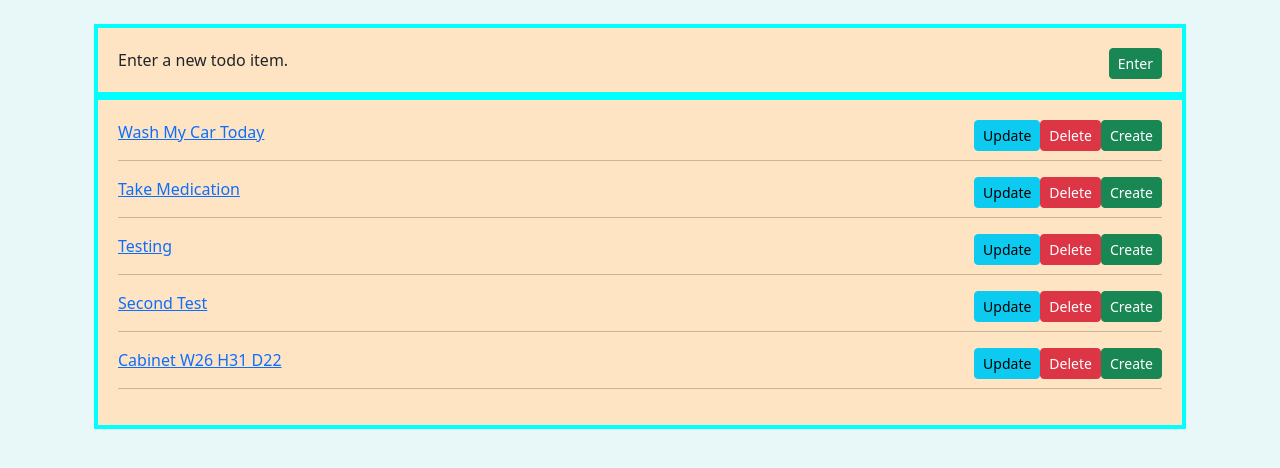
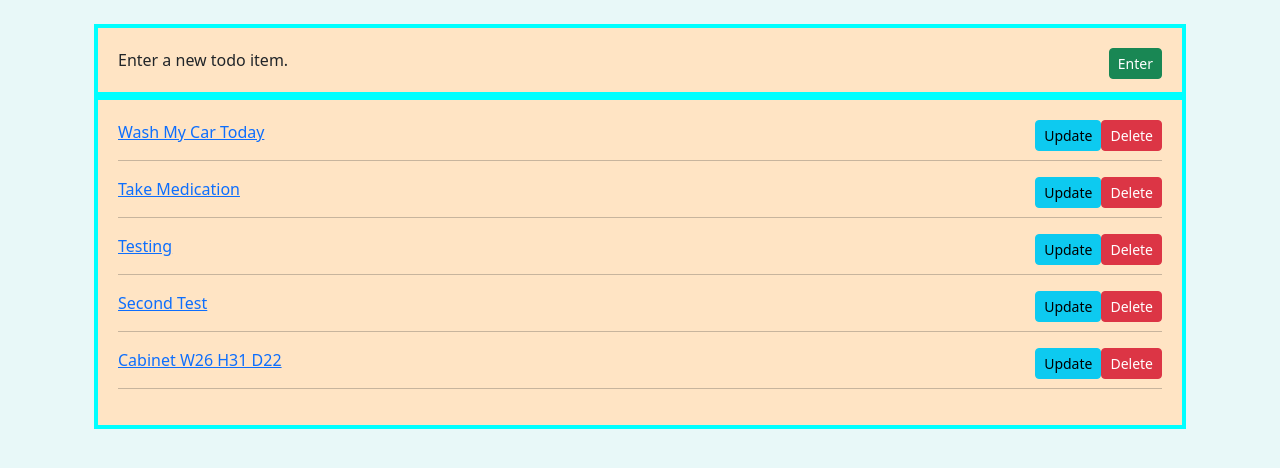
Before and after one commit to cromartie1020/todo_bu, a Django app: page / in a window 1280 px wide. Shown: the part 56-524 px from the top of the page. Run offline with Django 5.2, Linux system fonts and the light colour scheme; data comes from the database, SQL or seed files in the repository.

Commit message:
removed create from list.html

```diff
--- a/todo/templates/todo/todo_list.html
+++ b/todo/templates/todo/todo_list.html
@@ -20,9 +20,7 @@
               <li>
 
                  <a href="{% url 'todo_detail' todo.id %}">{{ todo|title }}</a>
-                 <a href="{% url 'todo_create' %}">
-                    <button class='btn btn-success btn-sm float-end' type='submit' value="Create">Create</button>
-                 </a>
+
                  <a href ="{% url 'todo_delete' todo.id %}">
 
                   <button class='btn btn-danger btn-sm float-end ml-2' type='submit' value="Delete">Delete</button>
```
